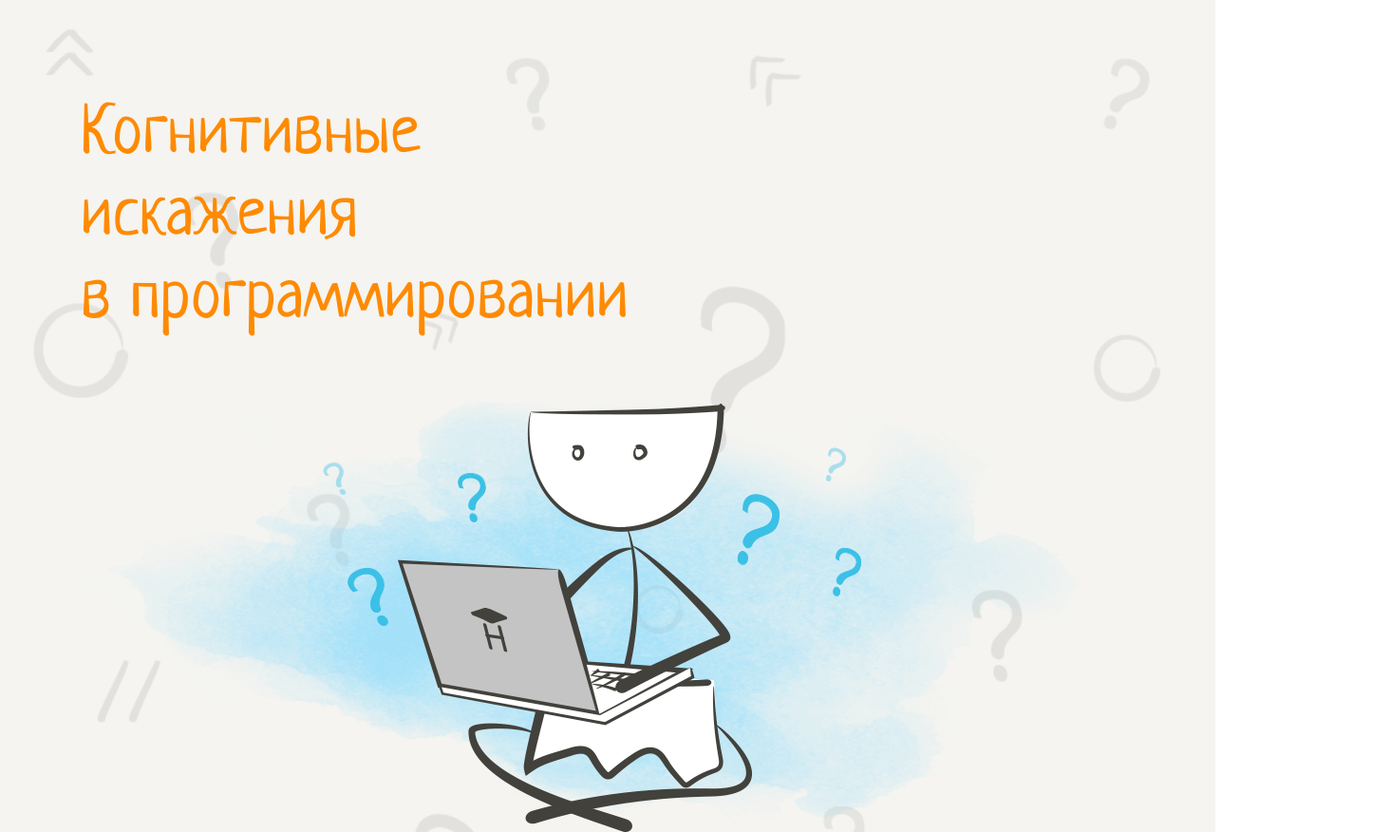
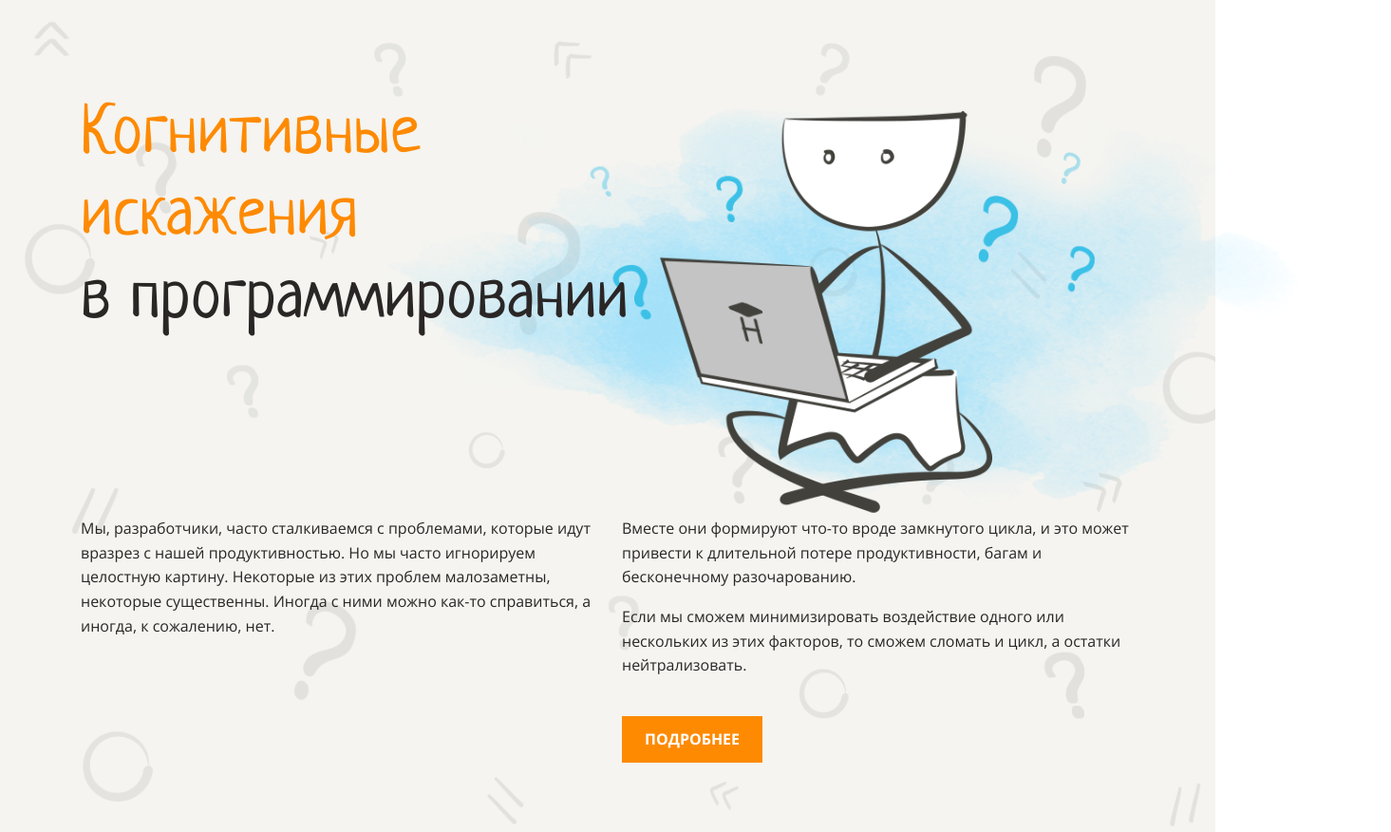
Before and after one commit to aronorance/layout-designer-project-lvl1, a website: page src/index.html in a window 1280 px wide. Shown: the top 876 px of the page at 95% size, 1465 px wide, since content can reach past the window. Drawn offline with Linux system fonts and the light colour scheme.

Commit message:
Add header section styles

```diff
--- a/src/index.html
+++ b/src/index.html
@@ -12,16 +12,16 @@
 
 <body>
   <header class="background background-light">
-    <div class="container">
-      <h1>Когнитивные<br>искажения<br><span>в программировании</span>
+    <div class="container header">
+      <h1 class="header-title">Когнитивные<br>искажения<br><span class="header-title-dark">в программировании</span>
       </h1>
-      <img src="images/main.png" alt="">
+      <img class="header-image" src="images/main.png" alt="">
       <div class="columns">
         <p class="columns-item">Мы, разработчики, часто сталкиваемся с проблемами, которые идут вразрез с нашей продуктивностью. Но мы часто игнорируем целостную картину. Некоторые из этих проблем малозаметны, некоторые существенны. Иногда с ними можно как-то справиться, а иногда, к сожалению, нет.</p>
         <p class="columns-item">Вместе они формируют что-то вроде замкнутого цикла, и это может привести к длительной потере продуктивности, багам и бесконечному разочарованию.</p>
         <p class="columns-item">Если мы сможем минимизировать воздействие одного или нескольких из этих факторов, то сможем сломать и цикл, а остатки нейтрализовать.</p>
       </div>
-      <a class="button" href="#navigation">подробнее</a>
+      <a class="button header-button" href="#navigation">подробнее</a>
     </div>
   </header>
 
--- a/src/styles/style.css
+++ b/src/styles/style.css
@@ -158,3 +158,38 @@ h3 {
 .button:hover {
   background-color: var(--color-tangerine-dark);
 }
+
+/* header section */
+
+.header {
+  position: relative;
+}
+
+.header-title {
+  margin-bottom: 185px;
+}
+
+.header-title-dark {
+  color: var(--color-dark);
+}
+
+.header-image {
+  position: absolute;
+  top: 55px;
+  right: -270px;
+  z-index: -1;
+  height: 525px;
+}
+
+.header-button {
+  display: inline-block;
+  margin-top: 40px;
+  margin-left: calc(50% + 15px);
+  padding: 12px 24px;
+
+  font-weight: bold;
+  text-transform: uppercase;
+
+  color: var(--color-white);
+  text-decoration: none;
+}
```
